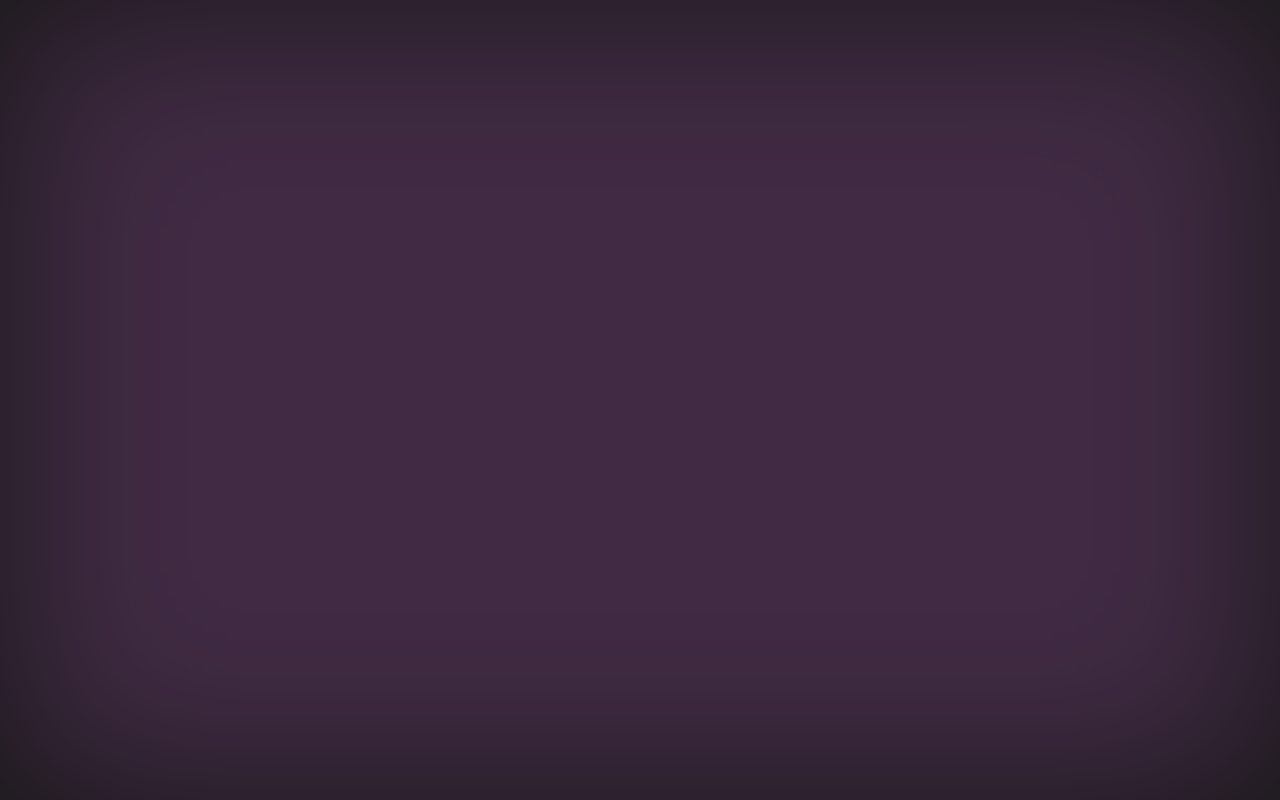
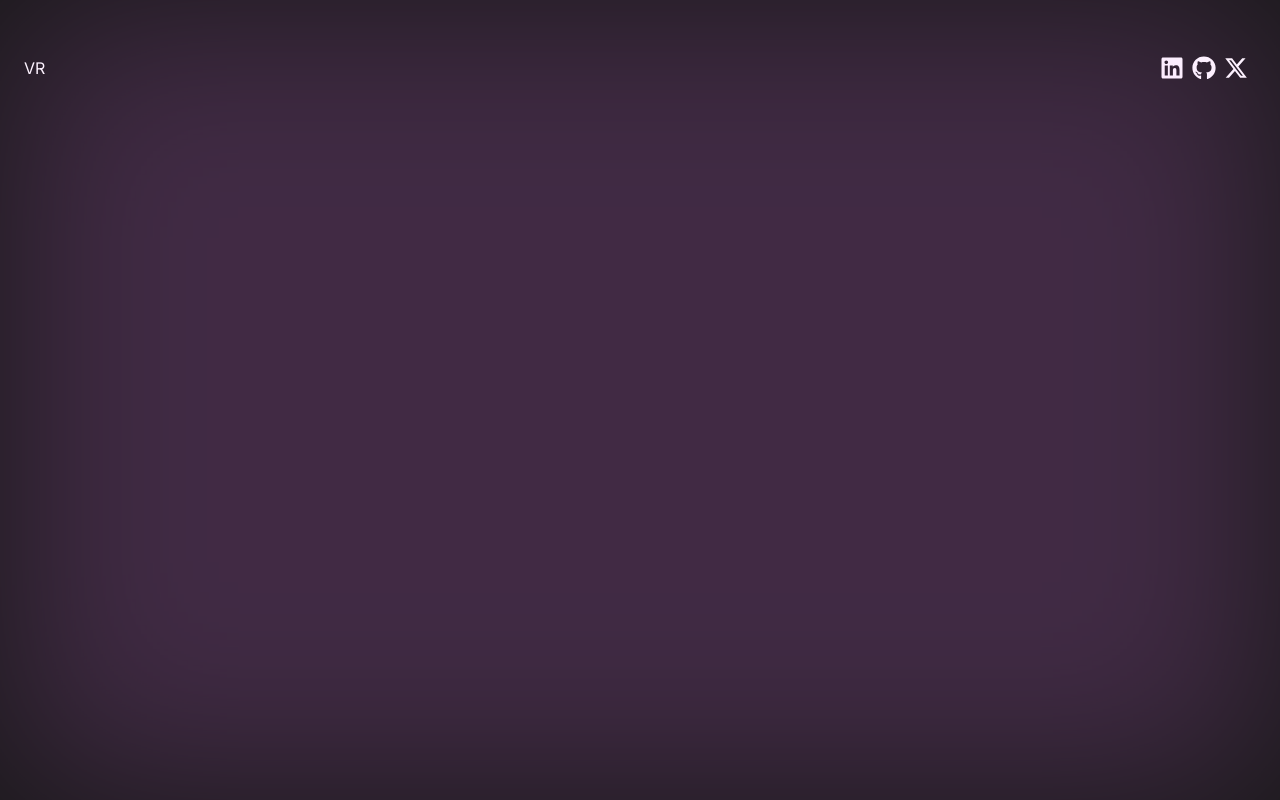
Before and after one commit to vanshikaRaj11/Portfolio, a React (Create React App) app: page / in a window 1280 px wide. Built offline with nearby package versions, Linux system fonts and the light colour scheme.

Commit message:
Fixed navbar issue

```diff
--- a/src/App.js
+++ b/src/App.js
@@ -2,8 +2,9 @@ import Navbar from "./components/Navbar";
 
 function App() {
   return (
-    <div class="relative  top-0 z-[-2] h-screen w-screen bg-neutral-900">
-      <div class="absolute inset-0 bg-fuchsia-400 bg-[size:20px_20px] opacity-20 blur-[100px]">
+    <div className="overflow-x-hidden text-neutral-300 antialiased selection:bg-cyan-300 selection:text-cyan-900">
+      <div className="relative  top-0 z-[-2] h-screen w-screen bg-neutral-900">
+        <div className="absolute inset-0 bg-fuchsia-400 bg-[size:20px_20px] opacity-20 blur-[100px]"></div>
         <Navbar />
       </div>
     </div>
--- a/src/components/Navbar.jsx
+++ b/src/components/Navbar.jsx
@@ -6,7 +6,8 @@ import { FaLinkedin } from "react-icons/fa";
 // import logo from "../assets/about.jpg"
 const Navbar = () => {
   return (
-    <nav className="mb-20 flex items-center justify-between py-6 z-10">
+    <>
+      <nav className="mb-20 flex items-center justify-between py-6 z-100">
         <div className="flex flex-shrink-0 items-center text-white justify-center m-6">
           <p className="text-white">VR</p>
         </div>
@@ -17,6 +18,7 @@ const Navbar = () => {
           <FaXTwitter />
         </div>
       </nav>
+    </>
   );
 };
 
```
Lines whose indentation alone changed are shown as unchanged.
